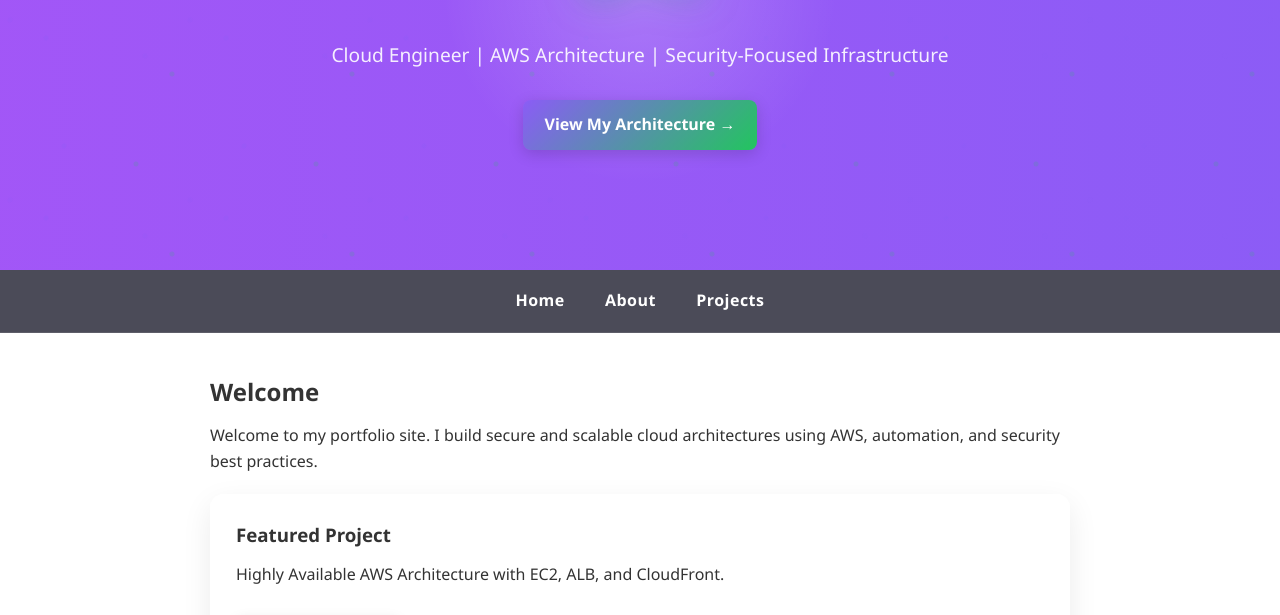
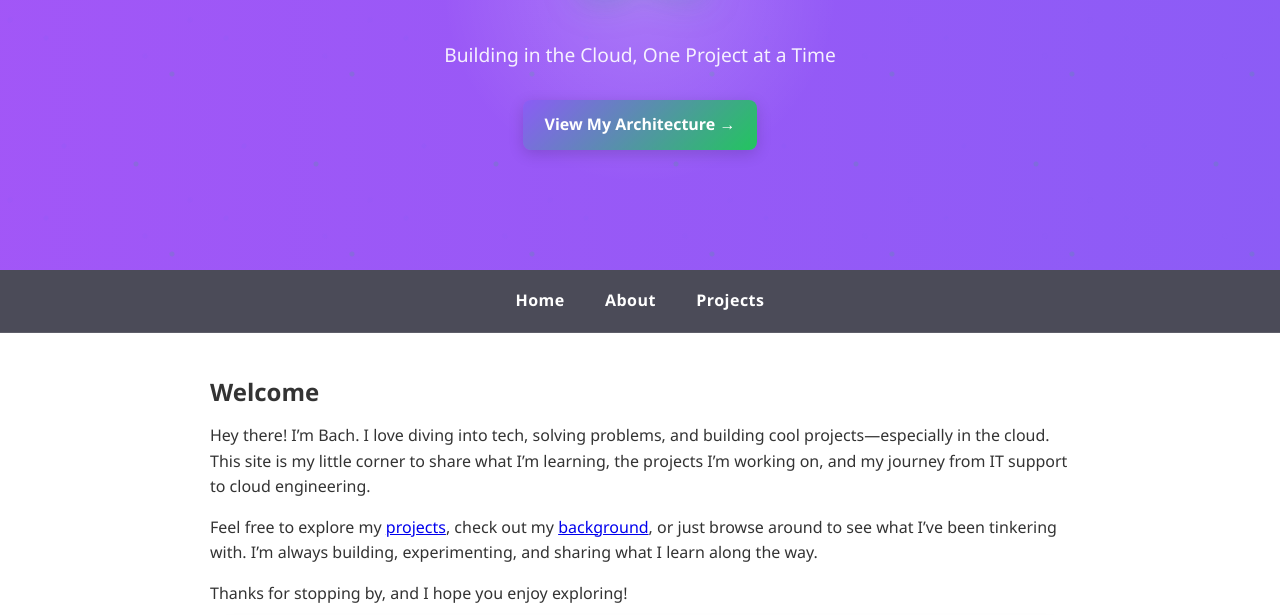
Before and after one commit to bachqtruong-crypto/bach-portfolio, a plain HTML site: page index.html in a window 1280 px wide. Shown: the part 300-915 px from the top of the page. Drawn offline with Linux system fonts and the light colour scheme.

Commit message:
Update index.html

```diff
--- a/index.html
+++ b/index.html
@@ -14,7 +14,7 @@
         <h1>Bach</h1>
         <img src="assets/dragon.png" alt="Bach Logo" class="logo">
         <p class="tagline">
-            Cloud Engineer | AWS Architecture | Security-Focused Infrastructure
+            Building in the Cloud, One Project at a Time
         </p>
         <a href="../projects.html" class="btn hero-btn">
             View My Architecture →
@@ -30,9 +30,20 @@
 
 <section class="container">
     <h2>Welcome</h2>
+     <p>
+        Hey there! I’m Bach. I love diving into tech, solving problems, and building cool projects—especially in the cloud.
+        This site is my little corner to share what I’m learning, the projects I’m working on, and my journey from IT support
+        to cloud engineering.
+    </p>
+
     <p>
-        Welcome to my portfolio site. I build secure and scalable cloud architectures
-        using AWS, automation, and security best practices.
+        Feel free to explore my <a href="projects.html">projects</a>, check out my <a href="about.html">background</a>,
+        or just browse around to see what I’ve been tinkering with. I’m always building, experimenting, and sharing
+        what I learn along the way.
+    </p>
+
+    <p>
+        Thanks for stopping by, and I hope you enjoy exploring!
     </p>
 
     <div class="card">
```
